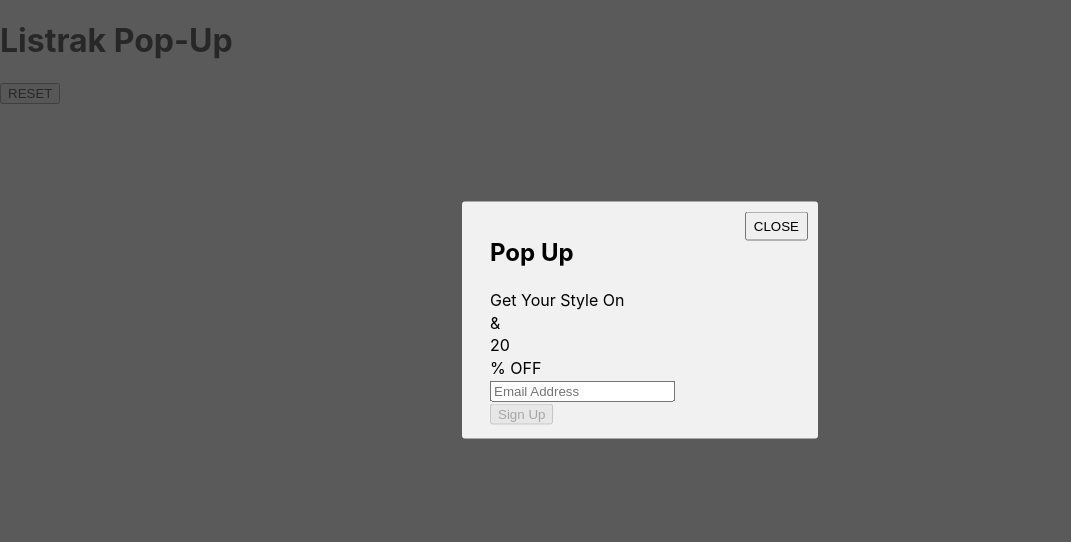
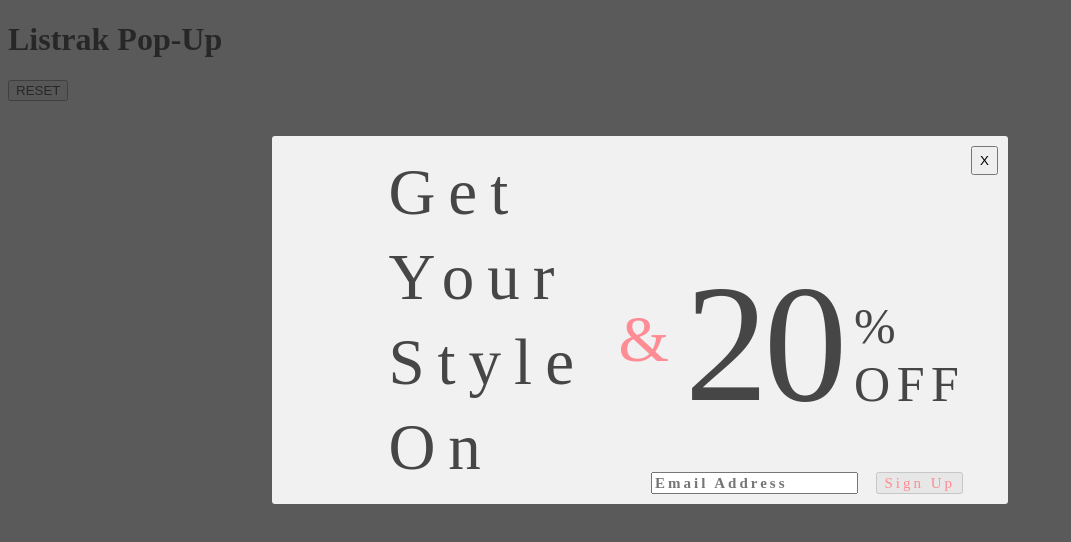
Before and after one commit to sailorthecoder/clientPopUp, a React (Create React App) app in the folder listrak-pop/: page / in a window 1280 px wide. Shown: the top 542 px of the page, without its empty margins (0-1071 px from the left). Built offline with nearby package versions, Linux system fonts and the light colour scheme.

Commit message:
CSS for Pop up Complete' ;

```diff
--- a/listrak-pop/src/App.css
+++ b/listrak-pop/src/App.css
@@ -1,3 +1,36 @@
+:root {
+
+  /* Colors: */
+  --unnamed-color-ff4b4b: #FF4B4B;
+  --unnamed-color-e9e9e9: #E9E9E9;
+  --unnamed-color-000000: #000000;
+  --unnamed-color-ffffff: #FFFFFF;
+  --unnamed-color-464646: #464646;
+  --unnamed-color-fd8c94: #FD8C94;
+
+  /* Font/text values */
+  --unnamed-font-family-prata: Prata;
+  --unnamed-font-style-normal: normal;
+  --unnamed-font-weight-normal: normal;
+  --unnamed-font-size-68: 68px;
+  --unnamed-character-spacing-5-44: 5.44px;
+  --unnamed-line-spacing-78: 78px;
+  }
+
+  /* Character Styles */
+  .unnamed-character-style-1 {
+    font-family: var(--unnamed-font-family-prata);
+    font-style: var(--unnamed-font-style-normal);
+    font-weight: var(--unnamed-font-weight-normal);
+    font-size: var(--unnamed-font-size-68);
+    line-height: var(--unnamed-line-spacing-78);
+    letter-spacing: var(--unnamed-character-spacing-5-44);
+    color: var(--unnamed-color-ffffff);
+  }
+
+
+/* Modal CSS */
+/* ////////////////////////////////////////////////////////////////////////////////////////// */
 body.active-modal {
   overflow-y: hidden;
 }
@@ -31,8 +64,9 @@ body.active-modal {
   background: #f1f1f1;
   padding: 14px 28px;
   border-radius: 3px;
-  max-width: 600px;
+  width: 680px;
   min-width: 300px;
+  max-height: 500px;
 }
 
 .close-modal {
@@ -41,3 +75,116 @@ body.active-modal {
   right: 10px;
   padding: 5px 7px;
 }
+
+
+  /* Pop Up CSS
+  //////////////////////////////////////////////////////////////////////////////////////////////*/
+/* .pop-up-contatiner {
+
+} */
+
+.style-text {
+  display: inline-block;
+  margin-left: 13%;
+  top: 252px;
+  left: 434px;
+  width: 208px;
+  /* height: 344px; */
+  font: var(--unnamed-font-style-normal) normal var(--unnamed-font-weight-normal) 65px/85px var(--unnamed-font-family-prata);
+  color: var(--unnamed-color-464646);
+  text-align: left;
+  font: normal normal normal 65px/85px Prata;
+  letter-spacing: 13px;
+  color: #464646;
+  opacity: 1;
+}
+
+.and-sign {
+  display: inline-block;
+  text-align: center;
+  margin-left: 3%;
+  margin-top: 20%;
+  position: absolute;
+  font: var(--unnamed-font-style-normal) normal var(--unnamed-font-weight-normal) 65px/85px var(--unnamed-font-family-prata);
+  color: var(--unnamed-color-fd8c94);
+  font: normal normal normal 65px/85px Prata;
+  letter-spacing: 13px;
+  color: #FD8C94;
+  opacity: 1;
+}
+
+.number {
+display: inline-block;
+text-align: center;
+position: absolute;
+margin-top: 10%;
+margin-left: 12%;
+font: var(--unnamed-font-style-normal) normal var(--unnamed-font-weight-normal) 167px/239px var(--unnamed-font-family-prata);
+color: var(--unnamed-color-464646);
+text-align: left;
+font: normal normal normal 167px/239px Prata;
+letter-spacing: -4.34px;
+color: #464646;
+opacity: 1;
+}
+
+.percent-off {
+  display: inline-block;
+  position: absolute;
+  margin-top: 20%;
+  margin-left: 35%;
+  width: 68px;
+  height: 111px;
+  font: var(--unnamed-font-style-normal) normal var(--unnamed-font-weight-normal) 82px/117px var(--unnamed-font-family-prata);
+  color: var(--unnamed-color-464646);
+  text-align: left;
+  font: normal normal normal 50px Prata;
+  letter-spacing: 6.56px;
+  color: #464646;
+  opacity: 1;
+}
+
+.email {
+display: inline-block;
+position: absolute;
+right: 75px;
+bottom: 5px;;
+font: var(--unnamed-font-style-normal) normal bold 15px/16px PT Sans;
+color: var(--unnamed-color-464646);
+text-align: left;
+font: normal normal bold 15px/16px PT Sans;
+letter-spacing: 3px;
+color: #464646;
+opacity: 1;
+word-wrap: break-word;
+}
+
+.submit-fail {
+display: inline-block;
+position: absolute;
+right: 45px;
+bottom: 10px;
+/* UI Properties */
+font: var(--unnamed-font-style-normal) normal  15px/16px PT Sans;
+color: var(--unnamed-color-fd8c94);
+text-align: left;
+font: normal normal  15px/16px PT Sans;
+letter-spacing: 3px;
+color: #FD8C94;
+opacity: 1;
+}
+
+.submit-success {
+  display: inline-block;
+  position: absolute;
+  right: 45px;
+  bottom: 10px;
+  /* UI Properties */
+  font: var(--unnamed-font-style-normal) normal bold 15px/16px PT Sans;
+  color: var(--unnamed-color-fd8c94);
+  text-align: left;
+  font: normal normal bold 15px/16px PT Sans;
+  letter-spacing: 3px;
+  color: #FD8C94;
+  opacity: 1;
+}
--- a/listrak-pop/src/components/ConfirmationModal.jsx
+++ b/listrak-pop/src/components/ConfirmationModal.jsx
@@ -21,9 +21,6 @@ function ConfirmationModal({page, setPage}) {
           <div onClick={toggleModal} className="overlay"></div>
           <div className="modal-content">
           <div className="confrimationbrowsercontatiner">
-            <h2>
-              Confirmation Page
-            </h2>
             <div className="maintextconfirmationbrowser">
               Just Like Old Friends
             </div>
@@ -37,7 +34,7 @@ function ConfirmationModal({page, setPage}) {
             </div>
           </div>
             <button className="close-modal" onClick={toggleModal}>
-              CLOSE
+              X
             </button>
           </div>
         </div>
--- a/listrak-pop/src/components/PopUpModal.jsx
+++ b/listrak-pop/src/components/PopUpModal.jsx
@@ -47,37 +47,38 @@ function PopUpModal({page, setPage}) {
         <div className="modal">
           <div onClick={toggleModal} className="overlay"></div>
           <div className="modal-content">
-            <h2>Pop Up</h2>
-            <div className="popupbrowsercontatiner">
-              <div className="styletextbrowser">
+            <div className="pop-up-contatiner">
+              <div className="style-text">
                 Get Your Style On
               </div>
-              <div className="andsignbrowser">
+              <div className="and-sign">
                 {"&"}
               </div>
-              <div className="numberbrowser">
+              <div className="number">
                 20
               </div>
-              <div className="percentoffbrowser">
+              <div className="percent-off">
                 {"% OFF"}
               </div>
-              <div className="emailandsubmitbrowser">
-                <div className="emailaddressformbrowser">
+              <div className="email-and-submit">
+                <div className="email-address-form">
                 <form>
-                  <input onChange={handleEmailAddress} type="text" placeholder="Email Address" required/>
-                  <div className="submissionbuttonbrowser">
+                  <div className="email">
+                  <input className="email" onChange={handleEmailAddress} type="text" placeholder="Email Address" required/>
+                  </div>
+                  <div className="submission-button">
                     {emailError || email.length <= 0 ?
                     <div>
-                      <button disabled={true}>Sign Up</button>
+                      <button className="submit-fail" disabled={true}>Sign Up</button>
                     </div> :
-                    <button onClick={objPopulation} type="submit">Sign Up</button>}
+                    <button className="submit-success" onClick={objPopulation} type="submit">Sign Up</button>}
                   </div>
                 </form>
                 </div>
               </div>
             </div>
             <button className="close-modal" onClick={toggleModal}>
-              CLOSE
+              X
             </button>
           </div>
         </div>
--- a/listrak-pop/src/index.css
+++ /dev/null
@@ -1,13 +0,0 @@
-body {
-  margin: 0;
-  font-family: -apple-system, BlinkMacSystemFont, 'Segoe UI', 'Roboto', 'Oxygen',
-    'Ubuntu', 'Cantarell', 'Fira Sans', 'Droid Sans', 'Helvetica Neue',
-    sans-serif;
-  -webkit-font-smoothing: antialiased;
-  -moz-osx-font-smoothing: grayscale;
-}
-
-code {
-  font-family: source-code-pro, Menlo, Monaco, Consolas, 'Courier New',
-    monospace;
-}
--- a/listrak-pop/src/index.js
+++ b/listrak-pop/src/index.js
@@ -1,6 +1,5 @@
 import React from 'react';
 import ReactDOM from 'react-dom/client';
-import './index.css';
 import App from './App';
 import reportWebVitals from './reportWebVitals';
 
```
